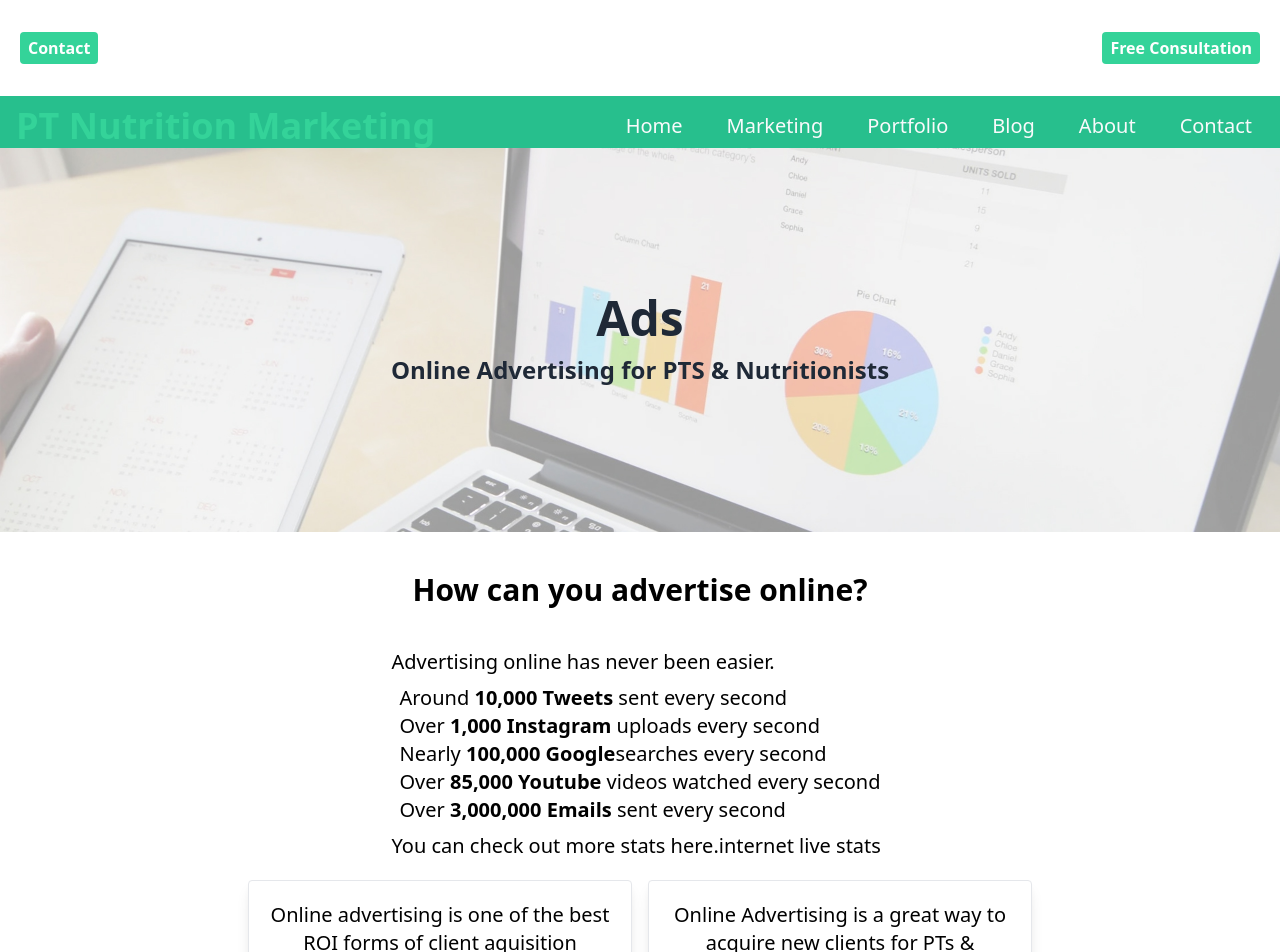
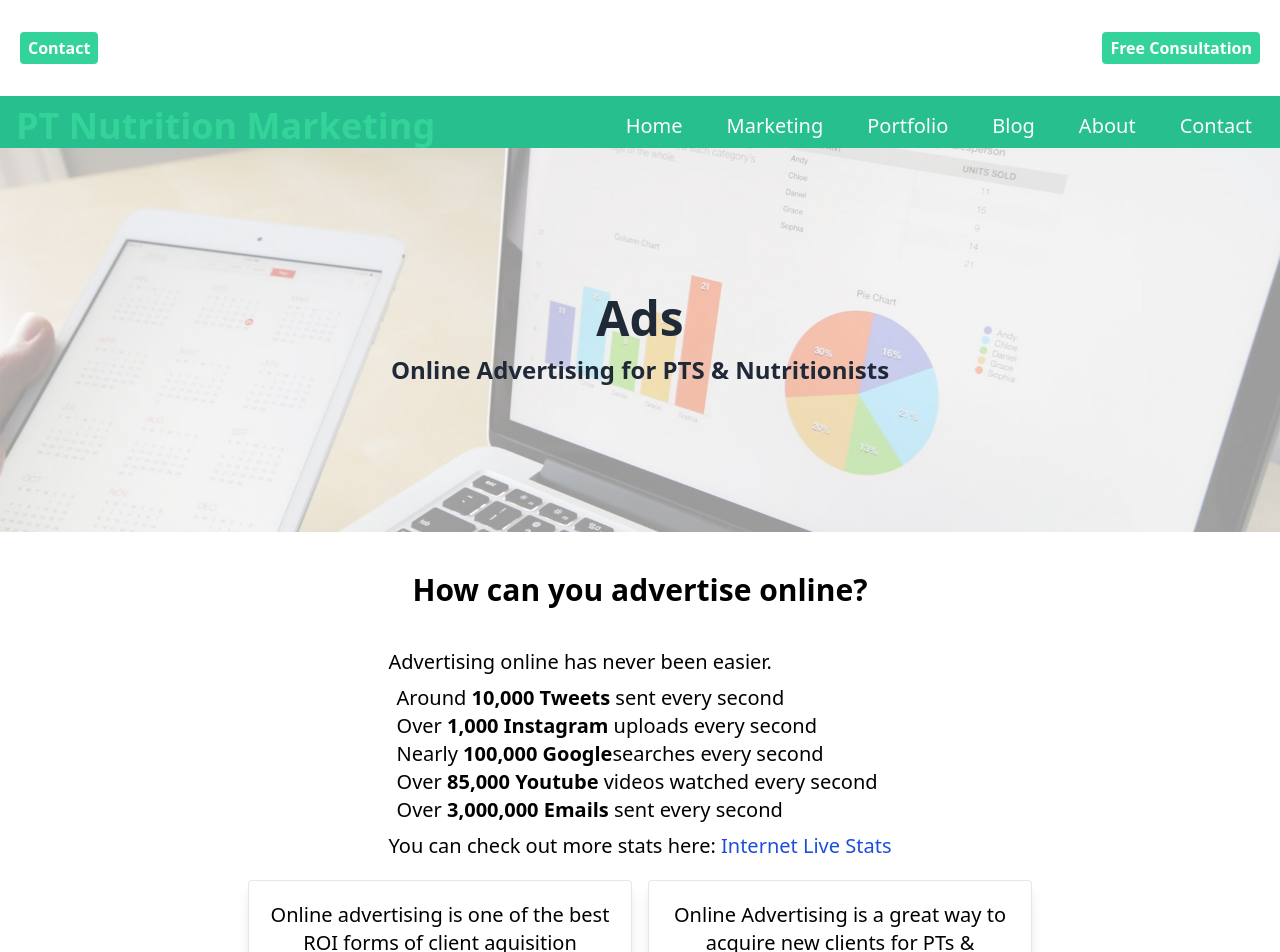
Before and after one commit to AlexThomas-Graft0/pt-nutrition, a Next.js app: page /Ads in a window 1280 px wide. Shown: the top 952 px of the page. Built offline with nearby package versions, Linux system fonts and the light colour scheme.

Commit message:
Updated int live stats link on Ads

```diff
--- a/pages/Ads.js
+++ b/pages/Ads.js
@@ -46,10 +46,13 @@
                 every second
               </li>
             </ul>
-            You can check out more stats here.
-            <a href="https://www.internetlivestats.com">internet live stats</a>
+              You can check out more stats here:
+              <a className="text-blue-700" href="https://www.internetlivestats.com">
+                {" "}
+                Internet Live Stats
+              </a>
           </div>
-          <div className="flex ">
+          <div className="flex">
             <div className="w-96 border rounded mx-2 p-5 text-center shadow-lg">
               Online advertising is one of the best ROI forms of client
               aquisition around today.
```
